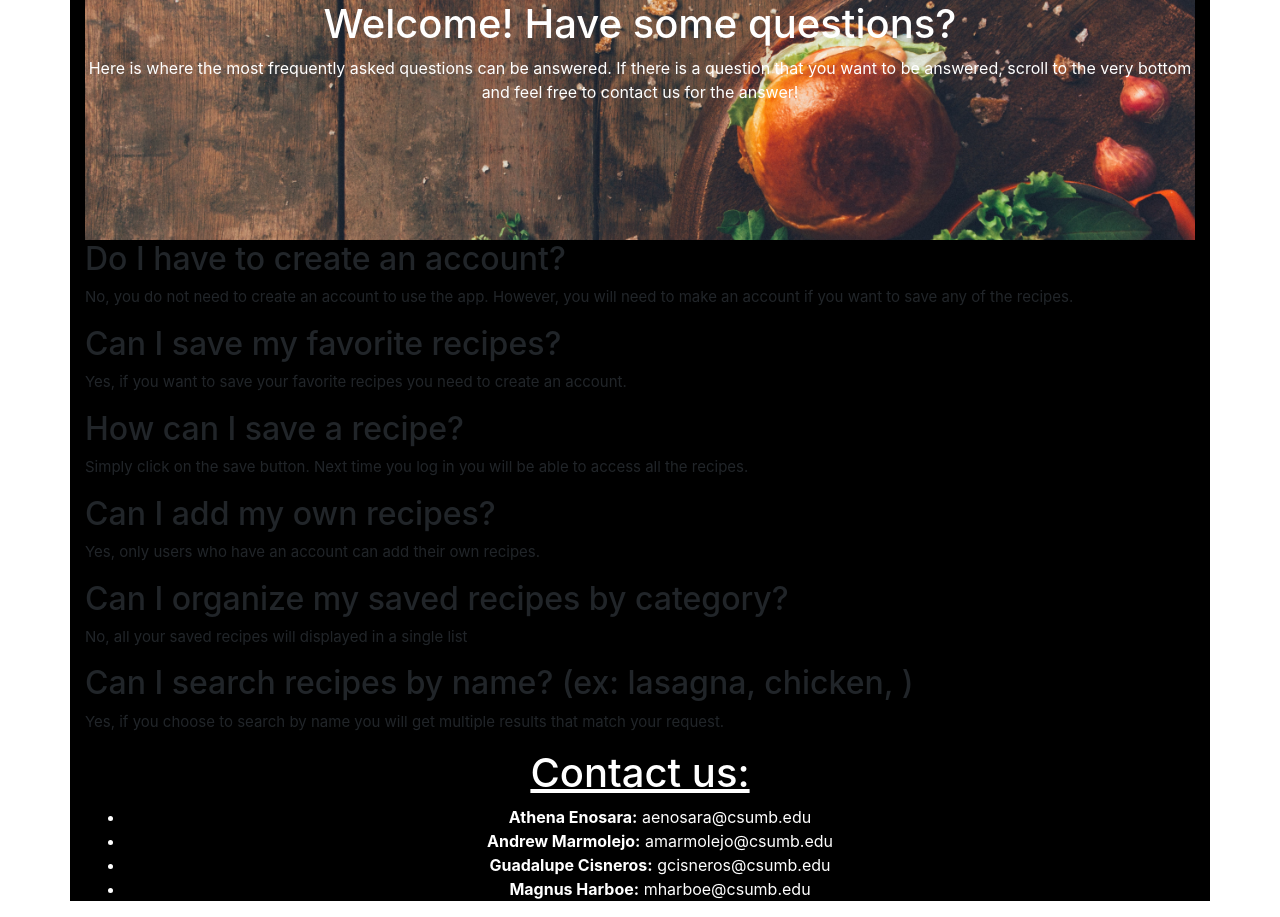
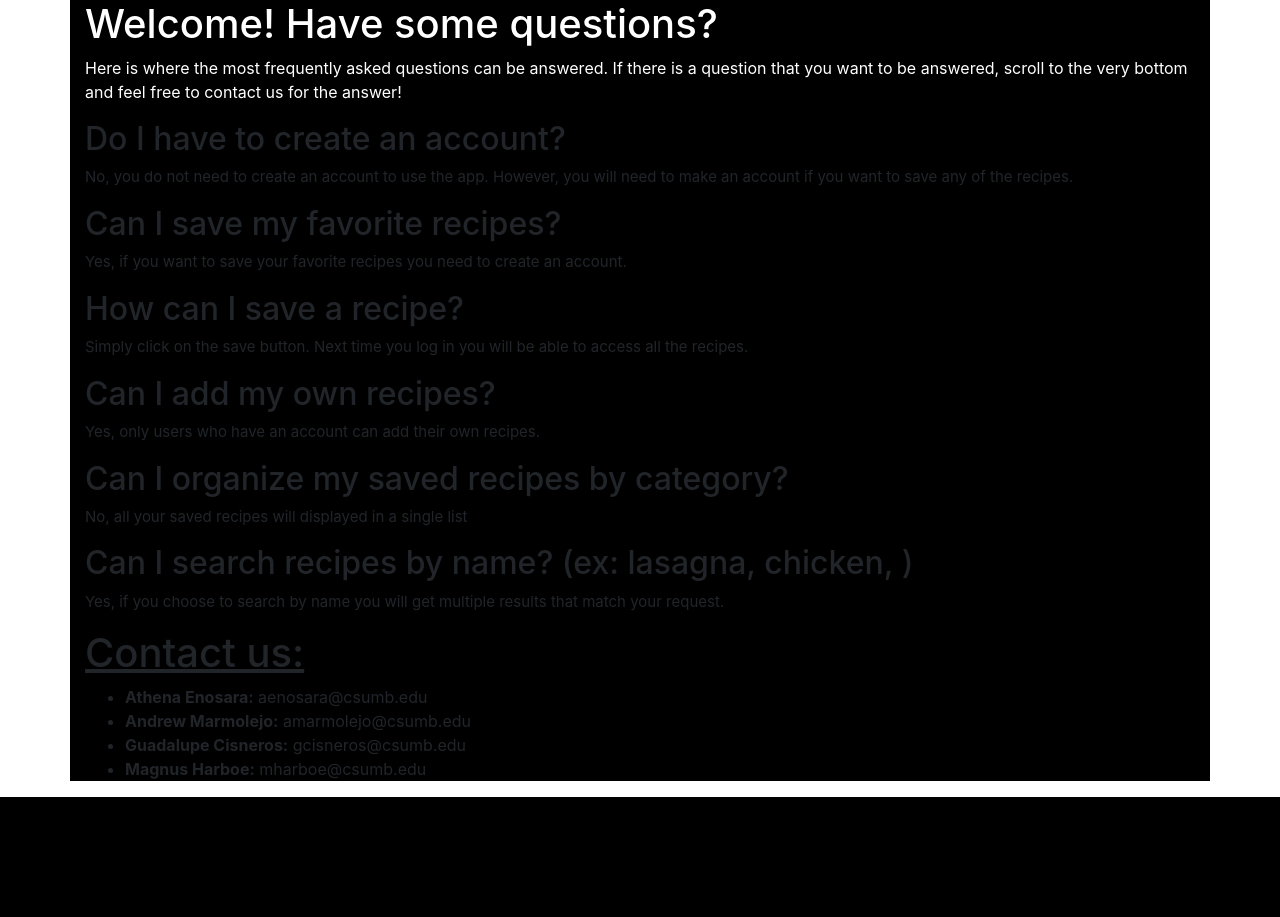
Before and after one commit to enos2328/cst205-project, a Flask app: page /faq in a window 1280 px wide. Shown: the part 56-973 px from the top of the page. After the commit the page ends 853 px from the top, so only its background shows below. Run offline with Flask 2, Linux system fonts and the light colour scheme; some libraries are stand-ins or nearby versions.

Commit message:
Update style.css

```diff
--- a/static/css/style.css
+++ b/static/css/style.css
@@ -39,36 +39,36 @@ header
 }
 
 #sub-header{
-  height: 30vh;
+/*   height: 30vh;
   background: url(img/bread-color-copyspace-1565982.jpg);
   background-position: center;
   background-size: cover;
   background-attachment: fixed;
   overflow: wrap;
-  text-align: center;
+  text-align: center; */
 }
 
 #body-div{
-  color: white;
+/*   color: white;
   position: absolute;
   text-align: center;
   font-family: sans-serif;
-  top-margin: 35vh;
+  top-margin: 35vh; */
 }
 
 #contact-foot{
-  height: 20vh;
+/*   height: 20vh;
   background: linear-gradient(rgba(0,0,0,0.4),rgba(0,0,0,0.4)),url(img/bread-color-copyspace-1565982.jpg);
   background-position: center;
   background-size: cover;
-  background-attachment: fixed;
+  background-attachment: fixed; */
 }
 
 .contact-body{
-  color: white !important;
+/*   color: white !important;
   margin-left: auto;
   margin-right: auto;
-  text-align: center;
+  text-align: center; */
 }
 
 .small-text{
```
